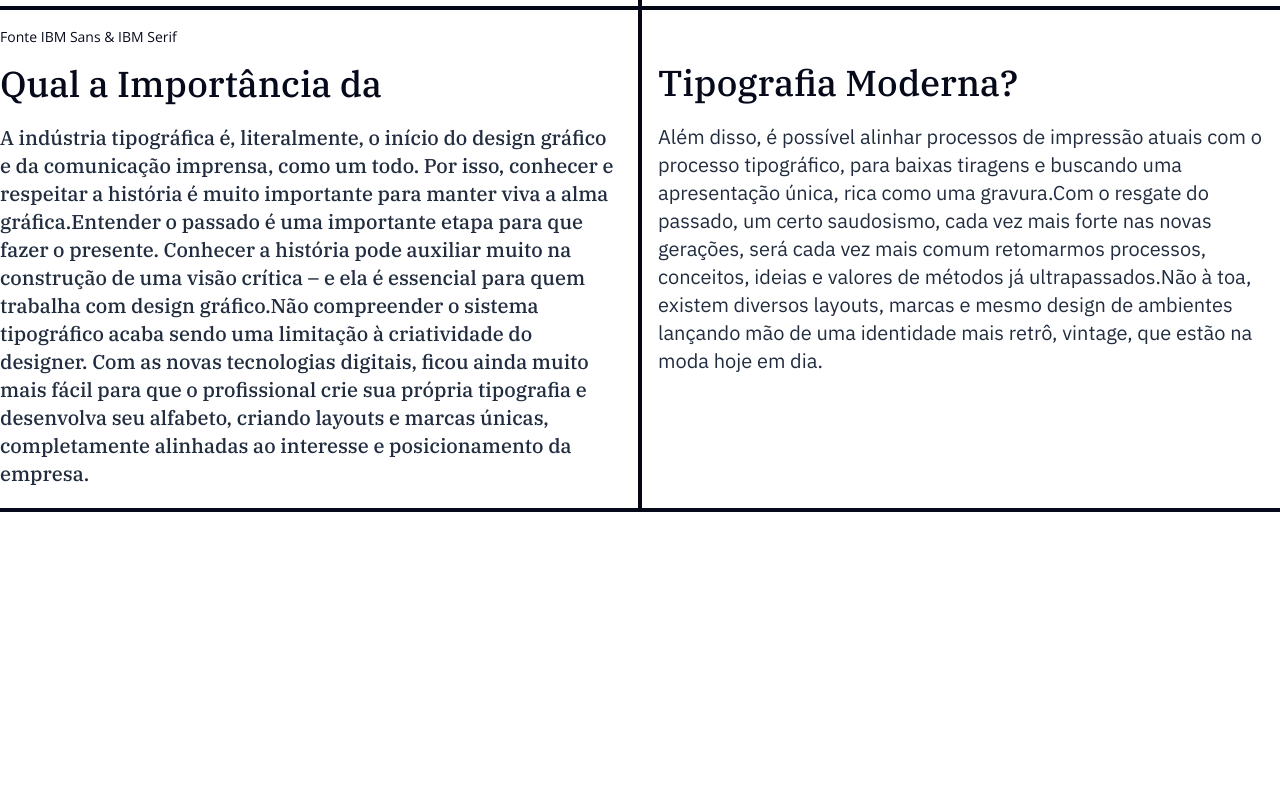
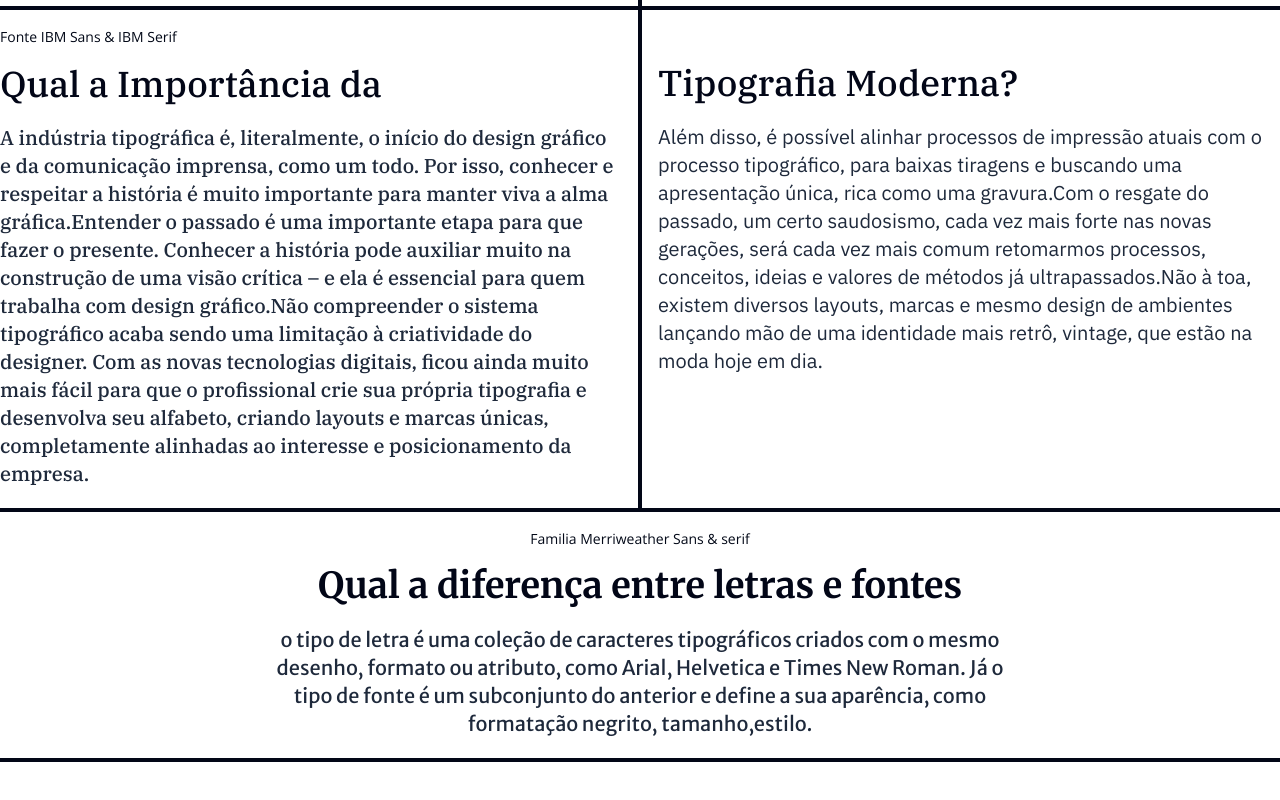
Before and after one commit to JheanAntunes/tipografia, a Next.js app: page / in a window 1280 px wide. Shown: the part 1486-2286 px from the top of the page. Before the commit the page ends 2062 px from the top, so only its background shows below. Built offline with nearby package versions, Linux system fonts and the light colour scheme.

Commit message:
import: sessão diferença entre-font-letra

```diff
--- a/src/app/page.tsx
+++ b/src/app/page.tsx
@@ -1,4 +1,5 @@
 import SectionInitial from '@/components/ui/home/main/sectionInitial'
+import Section_Font_Letras from '@/components/ui/home/main/section_font_letras'
 import Section_History from '@/components/ui/home/main/section_history'
 import Section_O_Que_Tipografia from '@/components/ui/home/main/section_o_que_tipografia'
 import SectionTipografiaModerna from '@/components/ui/home/main/section_tipografia_moderna'
@@ -11,6 +12,7 @@ export default function Home() {
             <div>
                 <Section_History />
                 <SectionTipografiaModerna />
+                <Section_Font_Letras />
             </div>
         </main>
     )
```
